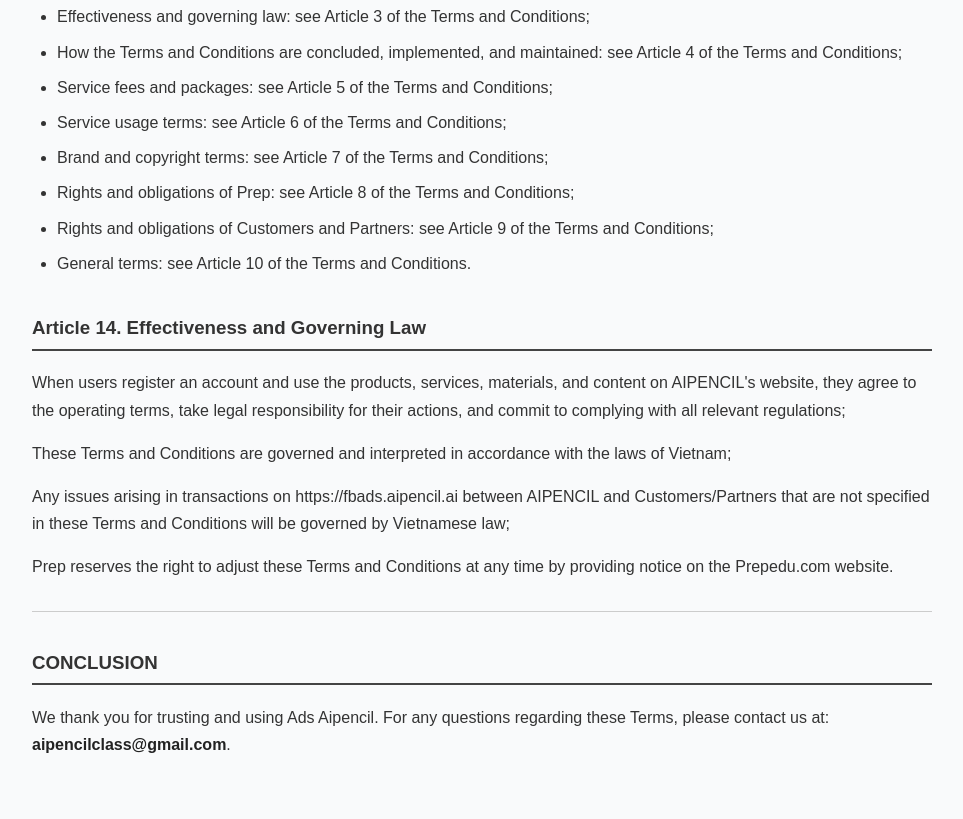
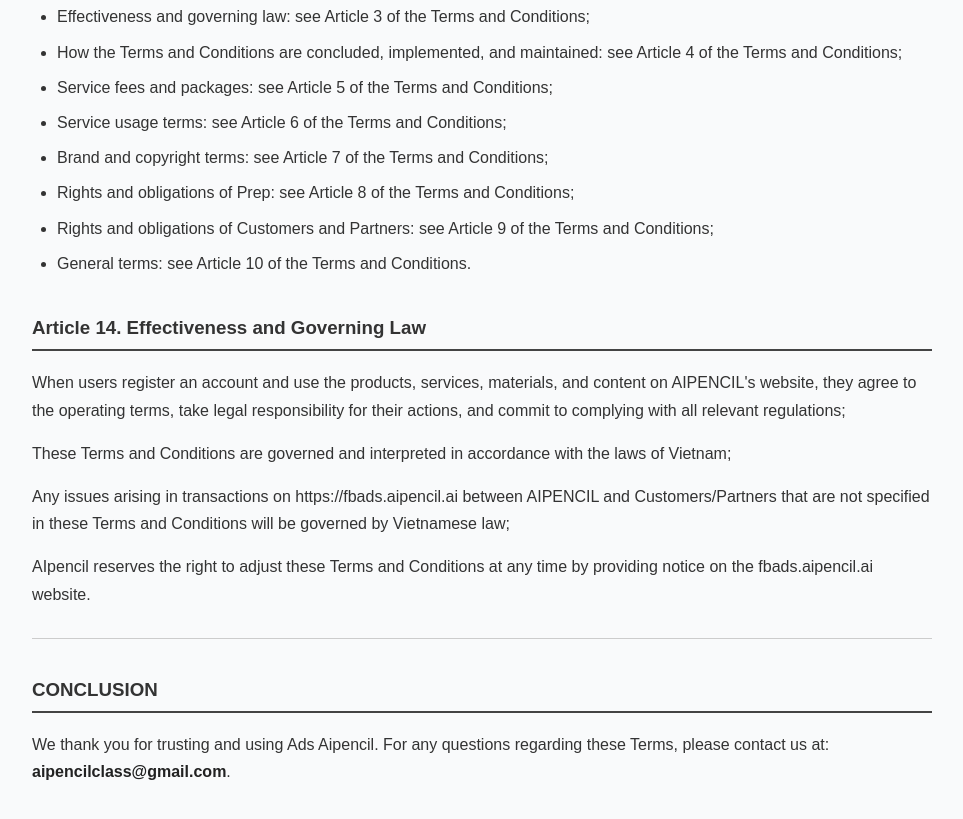
Before and after one commit to l4adeveloper/AIPencil-Ver1, a plain HTML site: page term.html in a window 1280 px wide. Shown: the part 4437-5256 px from the top of the page, without its empty margins (158-1121 px from the left). Drawn offline with Linux system fonts and the light colour scheme.

Commit message:
Update term.html

```diff
--- a/term.html
+++ b/term.html
@@ -235,7 +235,7 @@
     Any issues arising in transactions on https://fbads.aipencil.ai between AIPENCIL and Customers/Partners that are not specified in these Terms and Conditions will be governed by Vietnamese law;
   </p>
   <p>
-    Prep reserves the right to adjust these Terms and Conditions at any time by providing notice on the Prepedu.com website.
+    AIpencil reserves the right to adjust these Terms and Conditions at any time by providing notice on the fbads.aipencil.ai website.
   </p>
 
   <hr />
```
